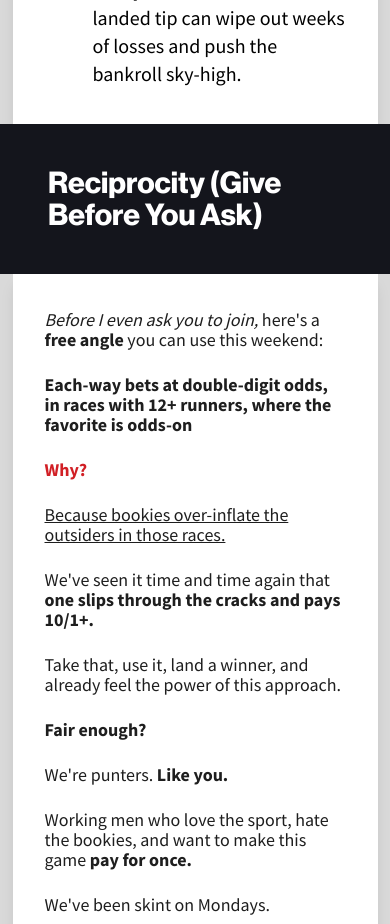
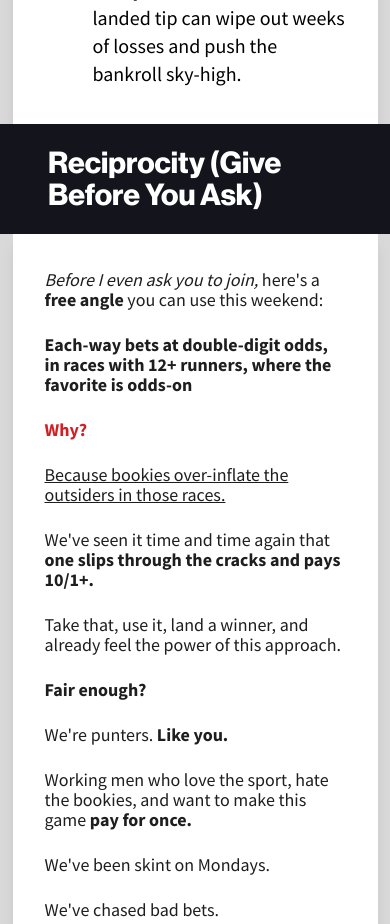
Before and after one commit to des0late-dev/sales-app-freelance-, a Next.js app: page / in a window 390 px wide. Shown: the part 5700-6624 px from the top of the page. Built offline with nearby package versions, Linux system fonts and the light colour scheme.

Commit message:
hopefully

```diff
--- a/src/app/page.js
+++ b/src/app/page.js
@@ -76,7 +76,7 @@ export default function Home() {
 
       <TextCard11></TextCard11>
 
-      <TheBlack className="min-h-[150px]" text={<> Reciprocity  (Give  Before You Ask) </>} />
+      <TheBlack className="min-h-[110px]" text={<> Reciprocity  (Give  Before You Ask) </>} />
       <TextCard4 />
       <TheBlack className="min-h-[150px]" text={<>If Too Many People Pile Onto The <br className="sm:block hidden" />Same Bets - Odds Crash</>} />
       <TextCard7 />
--- a/src/app/textCards/textCard4.js
+++ b/src/app/textCards/textCard4.js
@@ -61,7 +61,7 @@ We call it <strong>EachWayProfits</strong> because That&apos;s exactly what it d
 </p>
 
   <img src={"./SS G1.png"} className="sm:block hidden "></img>
-  <img src={"./Group 19 mob.png"} className="sm:hidden block "></img>
+  <img src={"./Group 19 mob.png"} className="sm:hidden block  "></img>
 
 
 <p className="font-bold sm:text-[50px] sm:leading-[60px] text-[29px] leading-tight  text-[#D11F25] text-center" style={{ fontFamily: "'Neue Haas Grotesk Display Pro', sans-serif" }}>
--- a/src/app/theBlack.js
+++ b/src/app/theBlack.js
@@ -5,7 +5,7 @@ export default function TheBlack({ text, className="" }) {
       <img
         src="/banner.png"
         alt="Horse Racing Banner"
-        className="w-full h-[64px] sm:h-auto object-cover sm:block hidden"
+        className="w-full h-[64px] sm:h-65 object-cover sm:block hidden"
       />
       <img
         src="/Banner 8.png"
```
